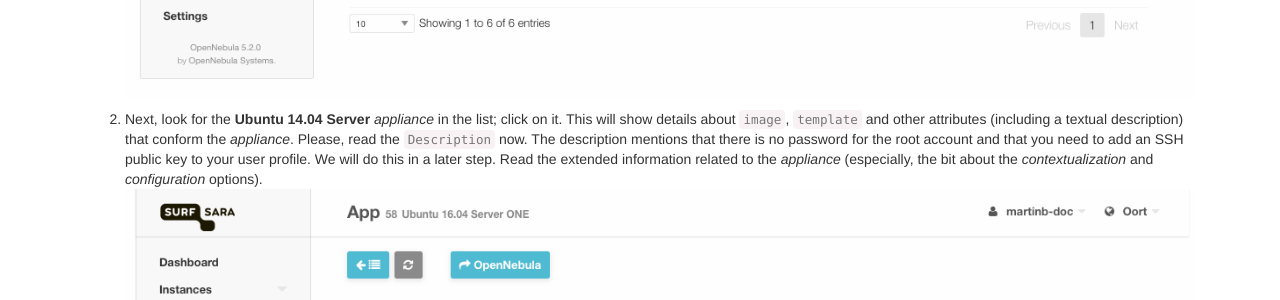
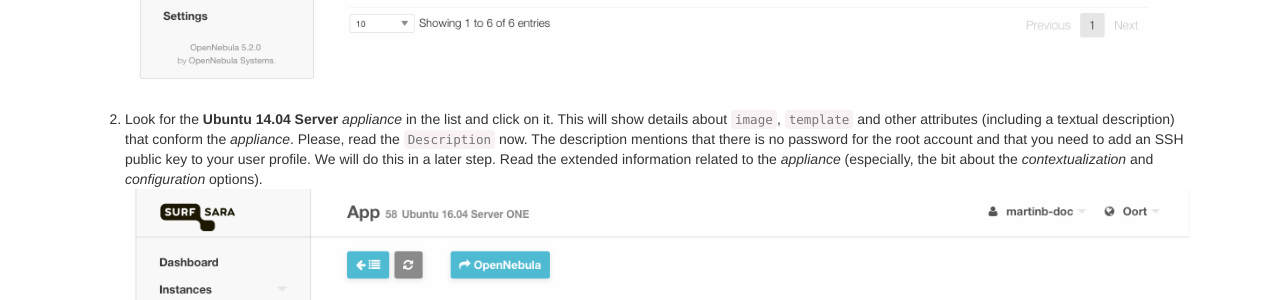
Before and after one commit to sara-nl/clouddocs, a Jekyll site: the page built from general-start.markdown, in a window 1280 px wide and 900 px high, scrolled down 1299 px. Shown: the part 149-449 px from the top of the window. Built offline with Jekyll 4.4.1, drawn with Linux system fonts in a browser that asks for light colours; nearby versions of some CDN libraries; our own code applies the rules of GitHub Pages for plain Markdown files.

Commit message:
Update general-start.markdown

```diff
--- a/general-start.markdown
+++ b/general-start.markdown
@@ -55,7 +55,7 @@ Import the appliance by following these steps:
    _Storage_ tab on the left menu of the screen and then _Apps_ (in the screen shot, it has been highlighted in red).
    ![appmarket step 1](images/appmarket_step_1.png)
 
-2. Next, look for the **Ubuntu 14.04 Server** _appliance_ in the list; click on it.
+2. Look for the **Ubuntu 14.04 Server** _appliance_ in the list and click on it.
    This will show details about `image`, `template` and other attributes (including a textual description) that conform the _appliance_. Please, read the `Description` now.
    The description mentions that there is no password for the root account and that you need to add an SSH public key to your user profile. We will do this in a later step.
    Read the extended information related to the _appliance_ (especially, the bit about the _contextualization_ and _configuration_ options).
```
